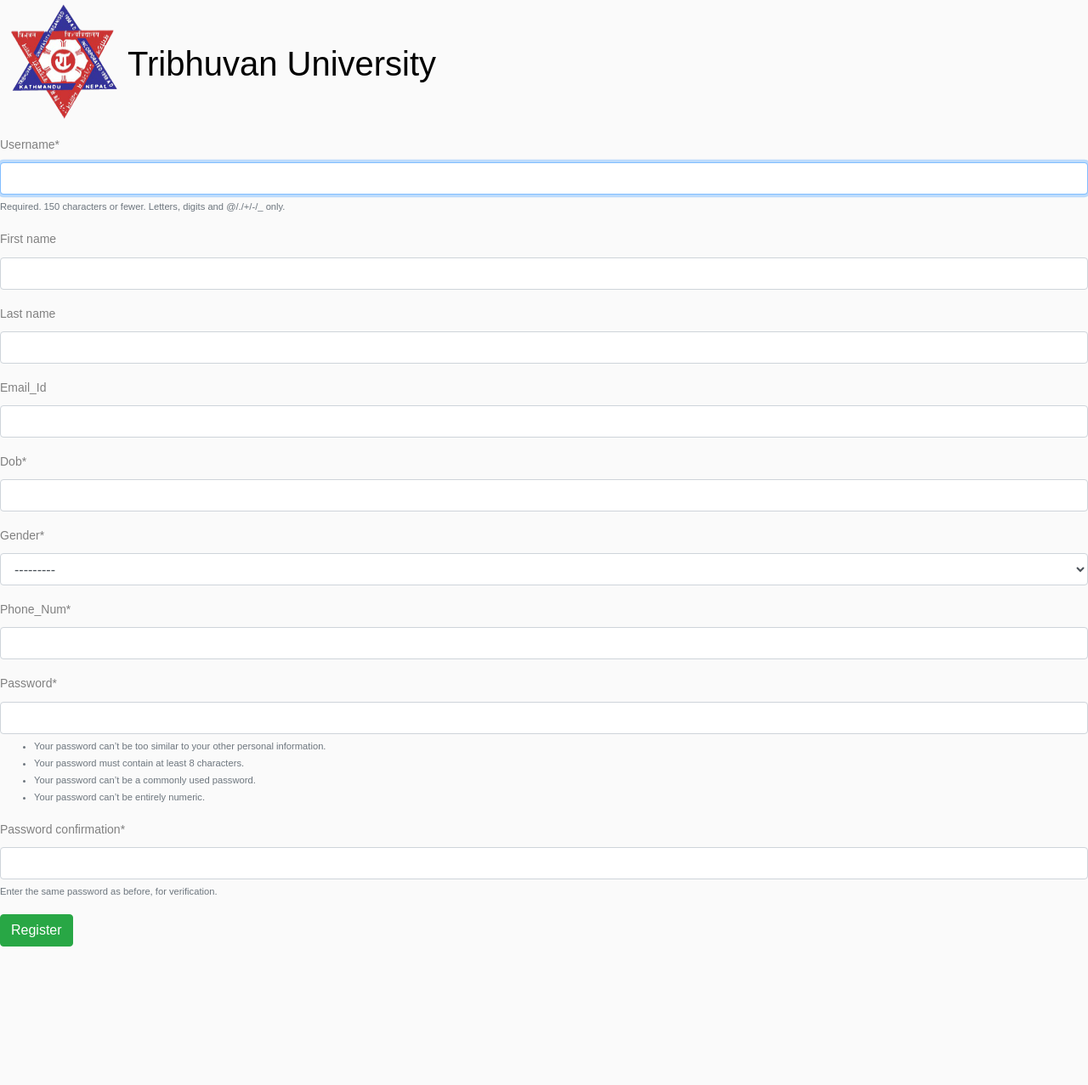
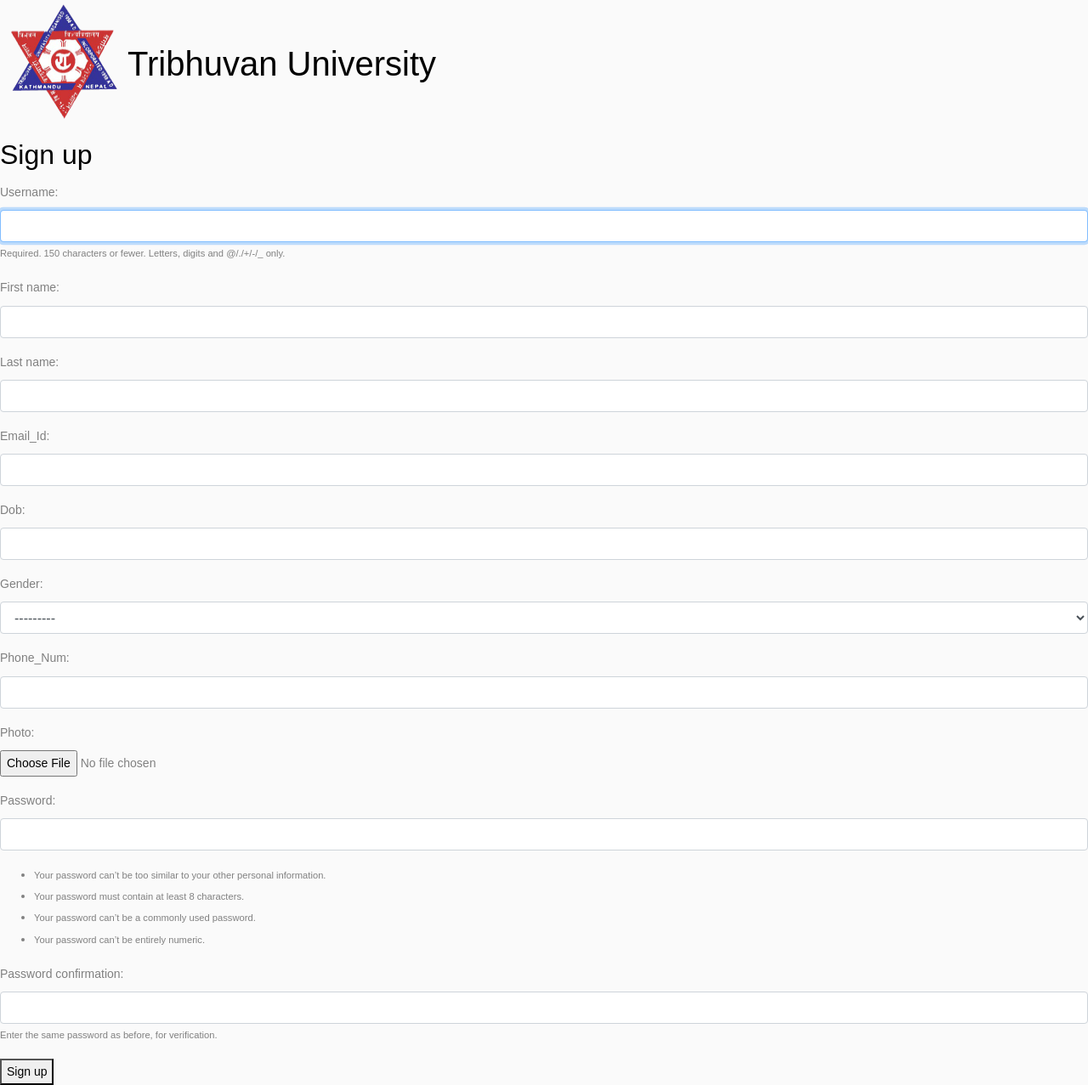
Before and after one commit to Manjeet-pandey/Invigilator, a Django app: page /register/ in a window 1280 px wide. Shown: the whole page at 85% size. Before the commit the page ends 1114 px from the top, so only its background shows below. Run offline with Django 3.2, Linux system fonts and the light colour scheme; some libraries are stand-ins or nearby versions.

Commit message:
registration form fixed

```diff
--- a/account/forms.py
+++ b/account/forms.py
@@ -13,7 +13,7 @@
     class Meta:
         model = Person
         fields = [ "username" ,"first_name" ,"last_name","email_Id",
-                  "dob", "gender", "phone_Num","password1","password2"]
+                  "dob", "gender", "phone_Num","photo","password1","password2"]
 
         # REQUIRED_FIELDS = ["first_Name", "last_Name","e,ail"
         #               "dob", "gender", "phone_Num", "photo"]
--- a/account/templates/register/register.html
+++ b/account/templates/register/register.html
@@ -1,8 +1,41 @@
 {% extends "web/base.html" %} {% block title %}Create an Account {% endblock %} {% load crispy_forms_tags %} {% block content %}
 
 
-<form method="POST" class="form-group">
+<!-- <form method="POST" class="form-group">
     {% csrf_token %} {{form|crispy}}
+    {% if form.errors %}
+    {% for field in form %}
+        {% for error in field.errors %}
+            <div class="alert alert-danger">
+                <strong>{{ error|escape }}</strong>
+            </div>
+        {% endfor %}
+    {% endfor %}
+    {% for error in form.non_field_errors %}
+        <div class="alert alert-danger">
+            <strong>{{ error|escape }}</strong>
+        </div>
+    {% endfor %}
+{% endif %}
     <button type="submit" class="btn btn-success">Register</button>
-</form>
+</form> -->
+
+<h2>Sign up</h2>
+ <form method="post">
+    {% csrf_token %}
+    {% for field in form %}
+      <p>
+        {{ field.label_tag }}<br>
+        {{ field }}
+        {% if field.help_text %}
+          <small style="color: grey">{{ field.help_text }}</small>
+        {% endif %}
+        {% for error in field.errors %}
+          <p style="color: red">{{ error }}</p>
+        {% endfor %}
+      </p>
+    {% endfor %}
+    <button type="submit">Sign up</button>
+  </form>
+
 {% endblock %}
--- a/account/views.py
+++ b/account/views.py
@@ -16,11 +16,11 @@
 
             form.save()
             return response.HttpResponse()
-        else:
-            print(form)
-            print(form.errors)
+        # else:
+        #     print(form)
+        #     print(form.errors)
 
-        return redirect("register/login.html")
+        # return redirect("register")
     else:
         form=RegisterForm()
 
--- a/page/models.py
+++ b/page/models.py
@@ -1,9 +1,10 @@
+
 from django.db import models
 from django.db.models.aggregates import Max
 
-from django.contrib.auth.models import AbstractUser
+from django.contrib.auth.models import AbstractUser,BaseUserManager
 #from django import forms
-#from typing_extensions import Required
+
 
 # Create your models here.
 
@@ -32,7 +33,7 @@
     ]
     gender = models.CharField('gender', max_length=1, choices=GENDER_CHOICES)
     phone_Num = models.CharField('phone_Num', max_length=10,)
-    photo = models.ImageField('photo', upload_to='image_Uploads')
+    photo = models.ImageField('photo', upload_to='image_Uploads',blank=True)
    # password = models.CharField('password', max_length=50)
     # if category=='S':
     #     field = models.CharField(max_length=15, name='field')
@@ -47,7 +48,20 @@
     #     pass
 
     def __str__(self):
-        return self.last_name
+        return self.username
+
+class MyUserManager(BaseUserManager):
+
+    def create_superuser(self, username, password=None):
+        user = self.model(
+            username=username
+        )
+        user.is_admin = True
+        print(password)
+        user.set_password(password)
+        user.save(using=self._db)
+        return user
+
 
 # class Teacher(models.Model):
 #     person = models.ForeignKey(Person, on_delete=models.CASCADE)
--- a/software/settings.py
+++ b/software/settings.py
@@ -136,3 +136,6 @@
 LOGIN_REDIRECT_URL ='/profile_id/'
 LOGOUT_REDIRECT_URL = '/home'
 AUTH_USER_MODEL = "page.Person"
+
+MEDIA_ROOT =  os.path.join(BASE_DIR, 'media')
+MEDIA_URL = '/media/'
```
Also changed, not shown: page/admin.py (+27 -0 lines), db.sqlite3, 2 other files.
